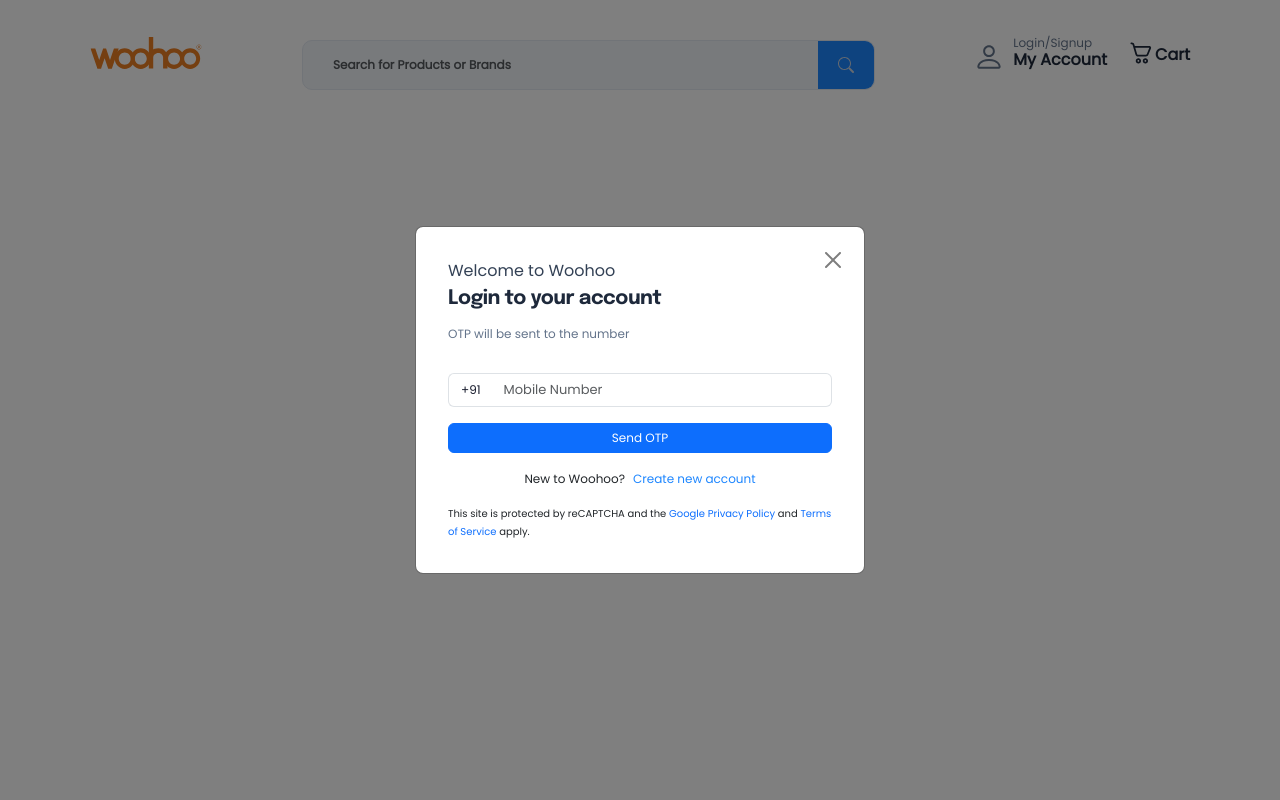
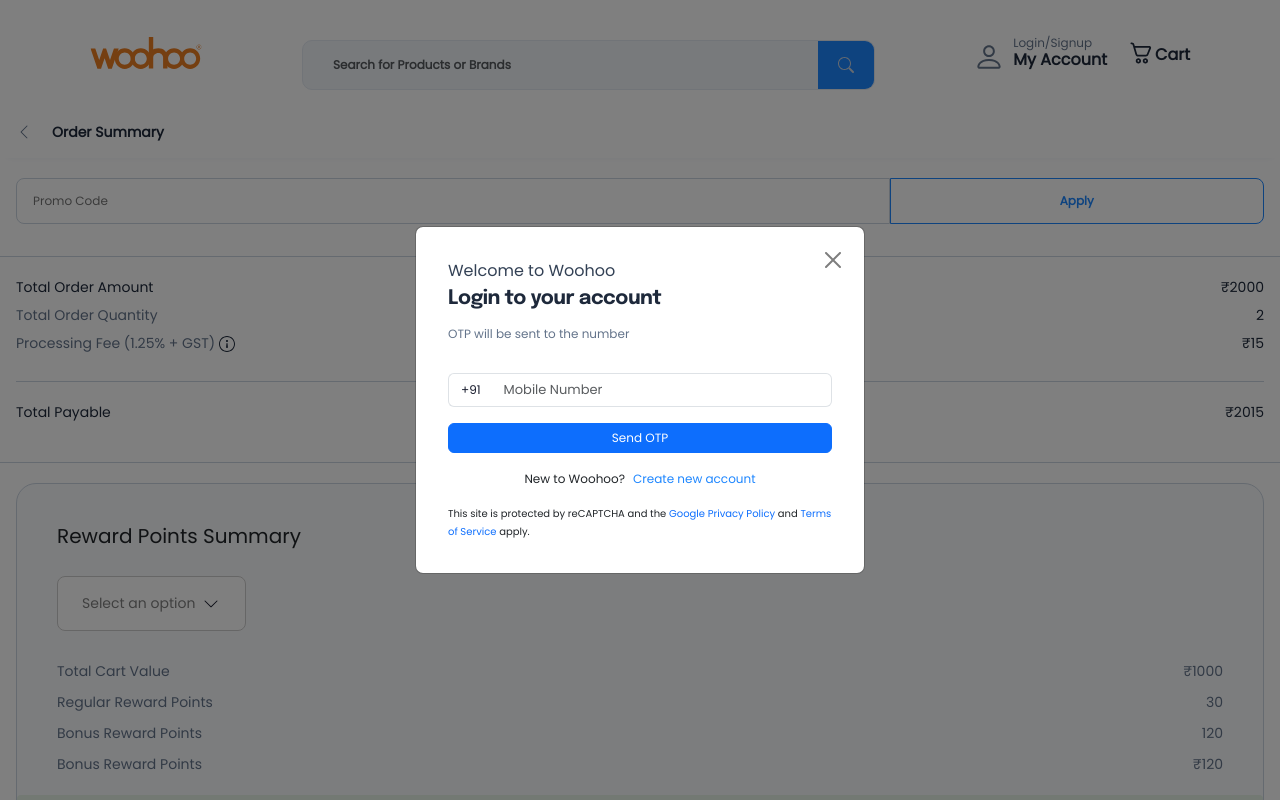
Before and after one commit to dranzor4/giftcard, a React (Create React App) app: page /checkout in a window 1280 px wide. Shown: the top 800 px of the page. Built offline with nearby package versions, Linux system fonts and the light colour scheme; the HTML template or start-up script is replaced by a standard one.

Commit message:
some fixes added

```diff
--- a/src/components/CheckoutCmp/CheckoutCmp.css
+++ b/src/components/CheckoutCmp/CheckoutCmp.css
@@ -45,7 +45,8 @@
   padding-bottom: 40px;
 }
 .orderDetailContainer {
-  padding: 20px 16px;
+  padding: 20px 0px;
+  margin: 0px 16px;
   border-bottom: 1px solid var(--button-border-color);
 }
 .totalPayableDetail {
@@ -79,7 +80,7 @@
   color: var(--header-text-color);
 }
 
-.crps-container{
+.crps-container {
   padding: 20px 16px 40px 16px;
-  border-bottom: 1px solid #CBD5E1;
+  border-bottom: 1px solid #cbd5e1;
 }
--- a/src/components/CheckoutCmp/index.jsx
+++ b/src/components/CheckoutCmp/index.jsx
@@ -25,29 +25,31 @@
           <div className="orderDetailContainer">
             <div className="orderAmountDetail">
               <div className="totalOrder">Total Order Amount</div>
-              <div className="totalOrder">2000</div>
+              <div className="totalOrder">₹2000</div>
             </div>
             <div className="orderAmountDetail">
               <div className="lightTotalOrder">Total Order Quantity</div>
               <div className="totalOrder">2</div>
             </div>
             <div className="orderAmountDetail">
-              <div className="lightTotalOrder">Processing Fee(1.25% + GST)</div>
-              <div className="totalOrder">15</div>
+              <div className="lightTotalOrder">
+                Processing Fee (1.25% + GST){"      "}
+                <img src="/Images/info-circle.svg" alt="Info-circle" />
+              </div>
+              <div className="totalOrder">₹15</div>
             </div>
           </div>
 
-
           <div className="totalPayableDetail">
             <div className="totalOrder">Total Payable</div>
-            <div className="totalOrder">2015</div>
+            <div className="totalOrder">₹2015</div>
           </div>
         </div>
         <div className="crps-container">
           <RewardSummaryDesk />
         </div>
         <div>
-        <CheckoutCmpBase />
+          <CheckoutCmpBase />
         </div>
       </div>
     </div>
--- a/src/components/Offers/Offers.css
+++ b/src/components/Offers/Offers.css
@@ -68,3 +68,6 @@
   line-height: 20px;
   cursor: pointer;
 }
+.copy {
+  cursor: pointer;
+}
--- a/src/components/Offers/index.jsx
+++ b/src/components/Offers/index.jsx
@@ -45,6 +45,7 @@
               </div>
               <img
                 src="/Images/copy.svg"
+                className="copy"
                 alt="copy"
                 onClick={() => {
                   navigator.clipboard.writeText(data.code);
--- a/src/layout/Layout.jsx
+++ b/src/layout/Layout.jsx
@@ -3,7 +3,7 @@
 import Routers from "../routes/Routes";
 import DownBarLogin from "../components/DownBarLogin";
 import Sidebar from "../components/Sidebar";
-import Header from "../components/header/index";
+import Header from "../components/Header/index";
 import LoginModalComp from "../components/loginModal/LoginModalComp";
 
 const Layout = () => {
--- /dev/null
+++ b/src/pages/checkout/checkout.css
@@ -0,0 +1,3 @@
+.checkoutPage {
+  padding-bottom: 30px;
+}
--- a/src/pages/checkout/index.jsx
+++ b/src/pages/checkout/index.jsx
@@ -1,9 +1,10 @@
 import React from "react";
 import CheckoutCmp from "../../components/CheckoutCmp";
+import "./checkout.css";
 import CheckoutCmpBase from "../../components/CheckoutCmpBase";
 const Checkout = () => {
   return (
-    <div>
+    <div className="checkoutPage">
       <CheckoutCmp />
       {/* <CheckoutCmpBase /> */}
     </div>
--- a/src/pages/home/home.css
+++ b/src/pages/home/home.css
@@ -1,13 +1,12 @@
 .home {
   position: relative;
   width: 100%;
+  padding-bottom: 100px;
 }
-.home .buttonTab{
+.home .buttonTab {
   margin-top: 20px;
   margin-bottom: 20px;
 }
-
-
 
 .buttonTabContainer {
   width: 100%;
@@ -15,9 +14,9 @@
   justify-content: center;
   margin-top: 20px;
   margin-bottom: 20px;
-  padding:4px;
+  padding: 4px;
 }
-.buttonContainer{
+.buttonContainer {
   padding: 4px;
   background-color: var(--bg-button-container-color);
   border-radius: 100px;
@@ -47,18 +46,18 @@
 .filterButton {
   display: none;
 }
-.filterAndCarouselContainer{
+.filterAndCarouselContainer {
   display: flex;
   width: 100%;
- padding-left: 40px;
- padding-right: 40px;
+  padding-left: 40px;
+  padding-right: 40px;
 }
-.filterContainer{
-width: 25%;
-height: 786px;
+.filterContainer {
+  width: 25%;
+  height: 786px;
 }
-.freeCarouselContainer{
-width: 75%;
+.freeCarouselContainer {
+  width: 75%;
 }
 @media screen and (max-width: 760px) {
   .filterButton {
@@ -78,16 +77,17 @@
     color: var(--header-text-color);
     text-align: center;
   }
-  .filterButton img{
+  .filterButton img {
     width: 16px;
     height: 16px;
   }
-  .buttonContainer{
+  .buttonContainer {
     padding: 4px;
     background-color: var(--bg-button-container-color);
     border-radius: 100px;
   }
-  .initial,.afterClick{
+  .initial,
+  .afterClick {
     border-radius: 50px;
   }
 }
--- a/src/routes/Routes.jsx
+++ b/src/routes/Routes.jsx
@@ -1,24 +1,28 @@
 // App.jsx
-import React from 'react';
-import {Route, Routes } from 'react-router-dom';
-import Home from '../pages/home';
-import ProductDetail from '../components/productDetail/ProductDetail';
-import MyProfile from '../pages/mygiftcard';
-import CalculatorModal from '../components/Calculator';
-import MyGiftCard from '../pages/mygiftcard';
-
-
+import React from "react";
+import { Route, Routes } from "react-router-dom";
+import Home from "../pages/home";
+import ProductDetail from "../components/productDetail/ProductDetail";
+import MyProfile from "../pages/mygiftcard";
+import CalculatorModal from "../components/Calculator";
+import MyGiftCard from "../pages/mygiftcard";
+import Checkout from "../pages/checkout/index";
 
 const Routers = () => {
-    return (
-            <Routes>
-                <Route exact path="/" element={<Home/>} />
-                <Route exact path="/productDetail/:productIndex" element={<ProductDetail/>}/>
-                <Route exact path="/my-profile" element={<MyProfile/> }/>
-                <Route path="/calculator" element={<CalculatorModal/> }/>
-                <Route path="/my-gift-card" element={<MyGiftCard/> }/>
-            </Routes>
-    );
+  return (
+    <Routes>
+      <Route exact path="/" element={<Home />} />
+      <Route
+        exact
+        path="/productDetail/:productIndex"
+        element={<ProductDetail />}
+      />
+      <Route exact path="/my-profile" element={<MyProfile />} />
+      <Route path="/calculator" element={<CalculatorModal />} />
+      <Route path="/checkout" element={<Checkout />} />
+      <Route path="/my-gift-card" element={<MyGiftCard />} />
+    </Routes>
+  );
 };
 
 export default Routers;
```
Also changed, not shown: public/Images/info-circle.svg (added).
